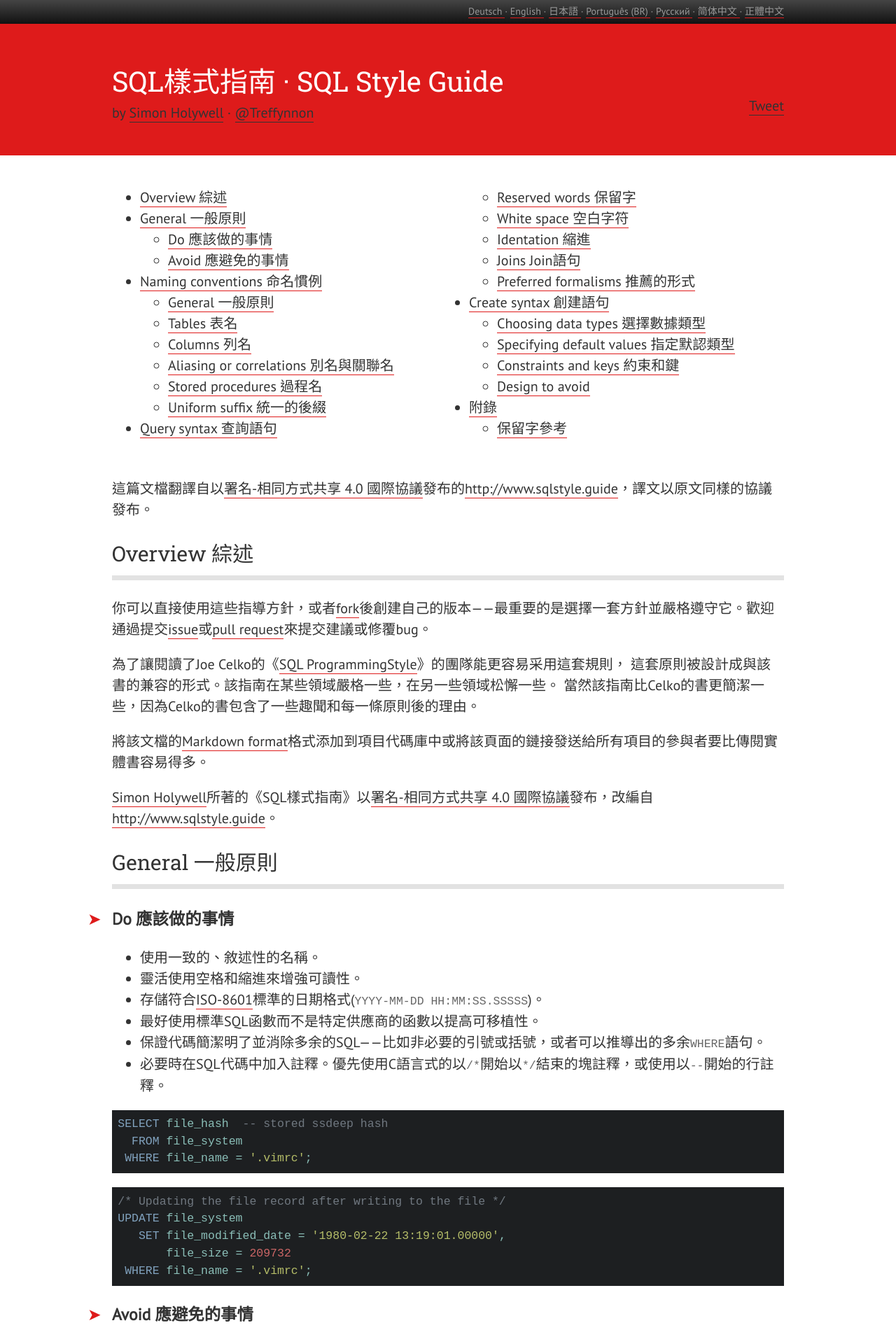
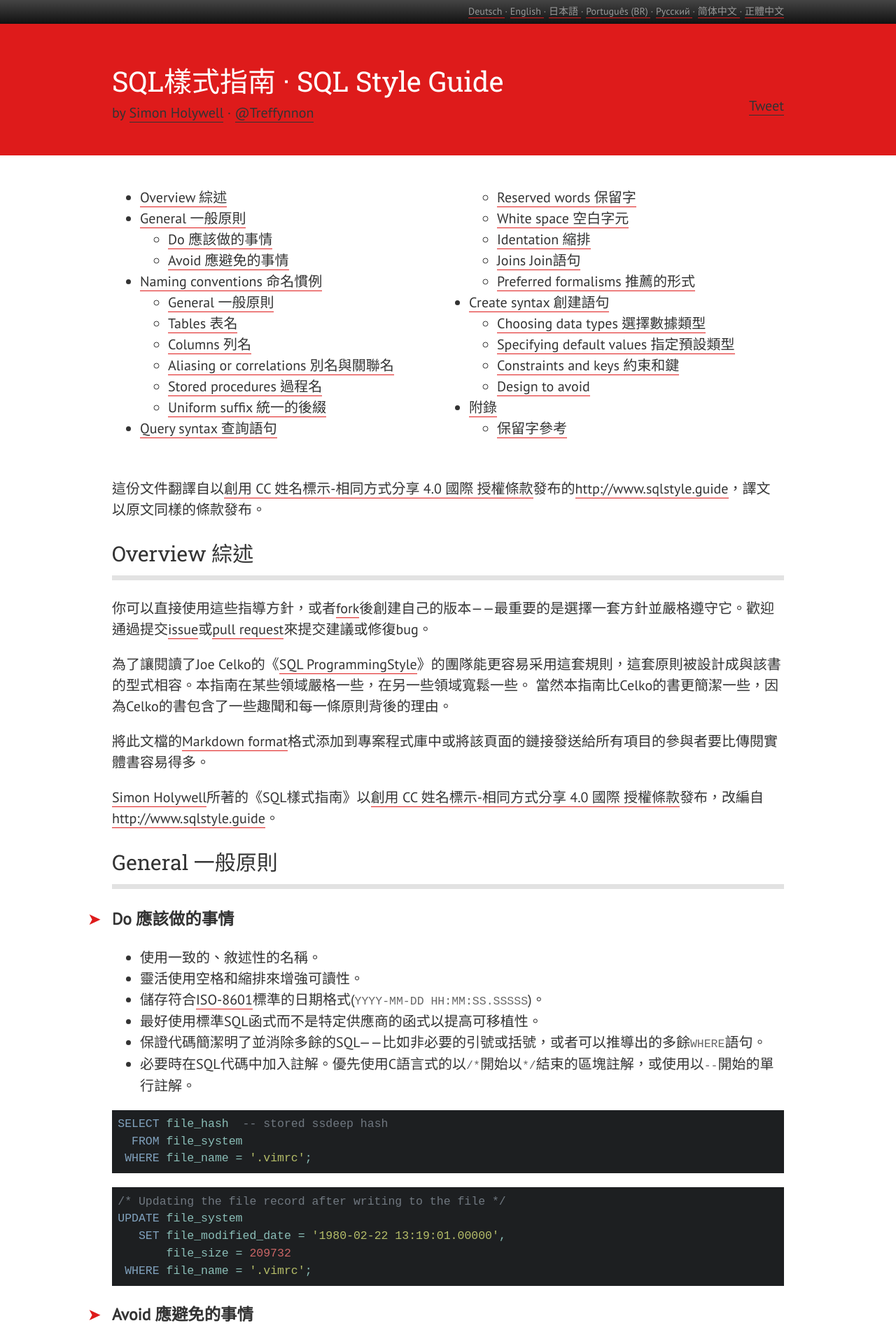
Before and after one commit to treffynnon/sqlstyle.guide, a Jekyll site: the page built from zh-tw/index.md, in a window 1280 px wide. Shown: the top 1920 px of the page at 70% size. Built offline with Jekyll 4.4.1, drawn with Linux system fonts in a browser that asks for light colours; nearby versions of some CDN libraries; some web fonts are replaced; comment, search, counter and statistics services are not loaded; some of the changed text lies outside the part shown.

Commit message:
Correct the translation and fix typo for zh-TW

````diff
--- a/_includes/sqlstyle.guide.zh-TW.md
+++ b/_includes/sqlstyle.guide.zh-TW.md
@@ -1,27 +1,27 @@
 # SQL style guide SQL樣式指南
 
-這篇文檔翻譯自以[署名-相同方式共享 4.0 國際協議][licence-zh]發布的[http://www.sqlstyle.guide][sqlstyleguide]，譯文以原文同樣的協議發布。
+這份文件翻譯自以[創用 CC 姓名標示-相同方式分享 4.0 國際 授權條款][licence-zh]發布的[http://www.sqlstyle.guide][sqlstyleguide]，譯文以原文同樣的條款發布。
 
 ## Overview 綜述
 
-你可以直接使用這些指導方針，或者[fork][fork]後創建自己的版本——最重要的是選擇一套方針並嚴格遵守它。歡迎通過提交[issue][issue]或[pull request][pull]來提交建議或修覆bug。
+你可以直接使用這些指導方針，或者[fork][fork]後創建自己的版本——最重要的是選擇一套方針並嚴格遵守它。歡迎通過提交[issue][issue]或[pull request][pull]來提交建議或修復bug。
 
-為了讓閱讀了Joe Celko的《[SQL ProgrammingStyle][celko]》的團隊能更容易采用這套規則， 這套原則被設計成與該書的兼容的形式。該指南在某些領域嚴格一些，在另一些領域松懈一些。 當然該指南比Celko的書更簡潔一些，因為Celko的書包含了一些趣聞和每一條原則後的理由。
+為了讓閱讀了Joe Celko的《[SQL ProgrammingStyle][celko]》的團隊能更容易采用這套規則，這套原則被設計成與該書的型式相容。本指南在某些領域嚴格一些，在另一些領域寬鬆一些。 當然本指南比Celko的書更簡潔一些，因為Celko的書包含了一些趣聞和每一條原則背後的理由。
 
-將該文檔的[Markdown format][dl-md]格式添加到項目代碼庫中或將該頁面的鏈接發送給所有項目的參與者要比傳閱實體書容易得多。
+將此文檔的[Markdown format][dl-md]格式添加到專案程式庫中或將該頁面的鏈接發送給所有項目的參與者要比傳閱實體書容易得多。
 
-[Simon Holywell][simon]所著的《SQL樣式指南》以[署名-相同方式共享 4.0 國際協議][licence-zh]發布，改編自[http://www.sqlstyle.guide][sqlstyleguide]。
+[Simon Holywell][simon]所著的《SQL樣式指南》以[創用 CC 姓名標示-相同方式分享 4.0 國際 授權條款][licence-zh]發布，改編自[http://www.sqlstyle.guide][sqlstyleguide]。
 
 ## General 一般原則
 
 ### Do 應該做的事情
 
 * 使用一致的、敘述性的名稱。
-* 靈活使用空格和縮進來增強可讀性。
-* 存儲符合[ISO-8601][iso-8601]標準的日期格式(`YYYY-MM-DD HH:MM:SS.SSSSS`)。
-* 最好使用標準SQL函數而不是特定供應商的函數以提高可移植性。
-* 保證代碼簡潔明了並消除多余的SQL——比如非必要的引號或括號，或者可以推導出的多余`WHERE`語句。
-* 必要時在SQL代碼中加入註釋。優先使用C語言式的以`/*`開始以`*/`結束的塊註釋，或使用以`--`開始的行註釋。
+* 靈活使用空格和縮排來增強可讀性。
+* 儲存符合[ISO-8601][iso-8601]標準的日期格式(`YYYY-MM-DD HH:MM:SS.SSSSS`)。
+* 最好使用標準SQL函式而不是特定供應商的函式以提高可移植性。
+* 保證代碼簡潔明了並消除多餘的SQL——比如非必要的引號或括號，或者可以推導出的多餘`WHERE`語句。
+* 必要時在SQL代碼中加入註解。優先使用C語言式的以`/*`開始以`*/`結束的區塊註解，或使用以`--`開始的單行註解。
 
 ```sql
 SELECT file_hash  -- stored ssdeep hash
@@ -40,9 +40,9 @@ UPDATE file_system
 
 * 駝峰命名法——它不適合快速掃描。
 * 描述性的前綴或匈牙利命名法比如`sp_`或`tbl`。
-* 覆數形式——盡量使用更自然的集合術語。比如，用“staff”替代“employees”，或用“people”替代“individuals”。
+* 複數形式——盡量使用更自然的集合術語。比如，用“staff”替代“employees”，或用“people”替代“individuals”。
 * 需要引用號的標識符——如果你必須使用這樣的標識符，最好堅持用SQL92的雙引號來提高可移植性。
-* 面向對象編程的原則不該應用到結構化查詢語言或數據庫結構上。
+* 物件導向程式設計的原則不該應用到結構化查詢語言或資料庫結構上。
 
 ## Naming conventions 命名慣例
 
@@ -63,7 +63,7 @@ SELECT first_name
 
 ### Tables 表名
 
-* 用集群名稱，或在不那麽理想的情況下，覆數形式。如`staff`和`employees`。
+* 用集合名詞，或在不那麽理想的情況下，複數形式。如`staff`和`employees`。
 * 不要使用類似`tbl`或其他的描述性的前綴或匈牙利命名法。
 * 表不應該同它的列同名，反之亦然。
 * 盡量避免連接兩個表的名字作為關系表（relationship table）的名字。與其使用`cars_mechanics`做表名不如使用`services`。
@@ -122,7 +122,7 @@ SELECT SUM(s.monitor_tally) AS monitor_total
 
 最好使用保留字的全稱而不是簡寫，用`ABSOLUTE`而不用`ABS`。
 
-當標準ANSI SQL關鍵字能完成相同的事情時，不要使用數據庫服務器相關的關鍵字，這樣能增強可移植性。
+當標準ANSI SQL關鍵字能完成相同的事情時，不要使用資料庫伺服器相依的關鍵字，這樣能增強可移植性。
 
 ```sql
 SELECT model_num
@@ -130,9 +130,9 @@ SELECT model_num
  WHERE p.release_date > '2014-09-30';
 ```
 
-### White space 空白字符
+### White space 空白字元
 
-正確地使用空白字符對清晰的代碼十分重要。不要把代碼堆再一起或移除自然語言中的空格。
+正確地使用空白字元對清晰的代碼十分重要。不要把代碼堆在一起或移除自然語言中的空格。
 
 #### Spaces 空格
 
@@ -206,7 +206,7 @@ SELECT a.title,
     OR a.title = 'The New Danger';
 ```
 
-### Identation 縮進
+### Identation 縮排
 
 為確保SQL的可讀性，一定要遵守下列規則。
 
@@ -249,8 +249,8 @@ SELECT r.last_name,
 
 * 盡量使用`BETWEEN`而不是多個`AND`語句。
 * 同樣地，使用`IN()`而不是多個`OR`語句。
-* 當數據輸出數據庫時需要處理時，使用`CASE`表達式。`CASE`語句能嵌套形成更覆雜的邏輯結構。
-* 盡量避免`UNION`語句和臨時表。如果數據庫架構能夠不靠這些語句運行，那麽多數情況下它就不應該依靠這些語句。
+* 當數據輸出資料庫時需要處理時，使用`CASE`表達式。`CASE`語句能嵌套形成更覆雜的邏輯結構。
+* 盡量避免`UNION`語句和臨時表。如果資料庫架構能夠不靠這些語句運行，那麽多數情況下它就不應該依靠這些語句。
 
 
 ```sql
@@ -268,21 +268,21 @@ SELECT CASE postcode
 
 聲明模式信息時維護可讀代碼也很重要。所以列定義的順序和分組一定要有意義。
 
-在`CREATE`定義中，每列要縮進4個空格。
+在`CREATE`定義中，每列要縮排4個空格。
 
 ### Choosing data types 選擇數據類型
 
-* 盡量不使用供應商相關的數據類型——這些類型可不能能在老系統上使用。
+* 盡可能避免使用供應商特定的數據類型。 它們不僅不可移植，而且可能不適用於相同供應商軟體的舊版本。
 * 只在真的需要浮點數運算的時候才使用`REAL`和`FLOAT`類型，否則使用`NUMERIC`和`DECIMAL`類型。浮點數舍入誤差是個麻煩。
 
-### Specifying default values 指定默認類型
+### Specifying default values 指定預設類型
 
-* 默認值一定與列的類型相同——如果一個列的類型是`DECIMAL`那麽就不要使用`INTEGER`類型作為默認值。
-* 默認值要緊跟類型聲明並在`NOT NULL`聲明前。
+* 預設值一定與列的類型相同——如果一個列的類型是`DECIMAL`那麽就不要使用`INTEGER`類型作為預設值。
+* 預設值要緊跟類型聲明並在`NOT NULL`聲明前。
 
 ### Constraints and keys 約束和鍵
 
-約束和鍵是構成數據庫系統的重要組成部分。它們能很快地變得難以閱讀和理解，所以遵從指導方針是很重要的。
+約束和鍵是構成資料庫系統的重要組成部分。它們能很快地變得難以閱讀和理解，所以遵從指南方針是很重要的。
 
 #### Choosing keys 選擇鍵
 
@@ -290,10 +290,10 @@ SELECT CASE postcode
 
 1. 鍵在某種程度上應該是獨一無二的。
 2. 該值在不同表中的類型應該相同並且盡量不會更改。
-3. 該值是否會無法通過某種標準格式（如ISO發布的標準）？如
-4. 盡量讓鍵保持簡單，但在適當情況下不要害怕使用覆合鍵。
+3. 該值是否會無法通過某些標準格式（如ISO發布的標準）？ 遵守第2點。
+4. 盡量讓鍵保持簡單，但在適當情況下不要害怕使用複合鍵。
 
-以上是定義數據庫時合乎邏輯的平衡做法。當需求變更時，鍵也應該根據情況更新。
+以上是定義資料庫時合乎邏輯的平衡做法。當需求變更時，鍵也應該根據情況更新。
 
 #### Defining constraints 定義約束
 
@@ -311,12 +311,12 @@ SELECT CASE postcode
 * 如果該約束與多個列相關，那麽讓它盡量離與其相關的列距離越近越好。實在不行就講它放在表定義的最後。
 * 如果是與整個表相關聯表級別的約束，那麽就將放在表的定義的最後。
 * 按照字母順序安排定義，`ON DELETE`排在`ON UPDATE`前。
-* 有道理的話，把所有相關的語句對齊。比如，把所有`NOT NULL`定義對齊到同一列。雖然這樣的做法有些慢，但是能提高可讀性。
+* 必要的話，把所有相關的語句對齊。比如，把所有`NOT NULL`定義對齊到同一列。雖然這樣的做法有些慢，但是能提高可讀性。
 
 ##### Validation 校驗
 
-* 用`LIKE`和`SIMILAR TO`約束來保證格式已知字符串的數據完整性。
-* 當數字的值的範圍可以確定時，用`CHECK()`來防止錯誤的值進入數據庫或被錯誤地轉換。大部分情況下至少要確認值要大於零。
+* 用`LIKE`和`SIMILAR TO`約束來保證格式已知字串的數據完整性。
+* 當數字的值的範圍可以確定時，用`CHECK()`來防止錯誤的值進入資料庫或被錯誤地轉換。大部分情況下至少要確認值要大於零。
 * `CHECK()`約束應該在單獨的語句中以便debug。
 
 ##### Example
@@ -334,8 +334,8 @@ CREATE TABLE staff (
 
 ### Design to avoid
 
-* 面向對象設計思想並不適用於關系型數據庫——避免這個陷阱。
-* 將值存入一列並將單位存在另一列。列的定義應該讓自己的單位不言自明以避免在應用內進行合並。使用`CHECK()`來保證數據庫中的數據是合法的。
+* 物件導向程式設計並不適用於關聯式資料庫——避免這個陷阱。
+* 將值存入一列並將單位存在另一列。列的定義應該讓自己的單位不言自明以避免在應用內進行合並。使用`CHECK()`來保證資料庫中的數據是合法的。
 * [EAV (Entity Attribute Value)][eav]表——用特殊的產品來處理無模式數據。
 * 因為某些原因（如為了歸檔、為了劃分跨國公司的區域）將能合並在一起的表分開。這樣的設計導致以後必須使用`UNION`操作而不能直接查詢一個表。
 
````
Also changed, not shown: other parts of _includes/sqlstyle.guide.zh-TW.md (+6 -6 lines).
